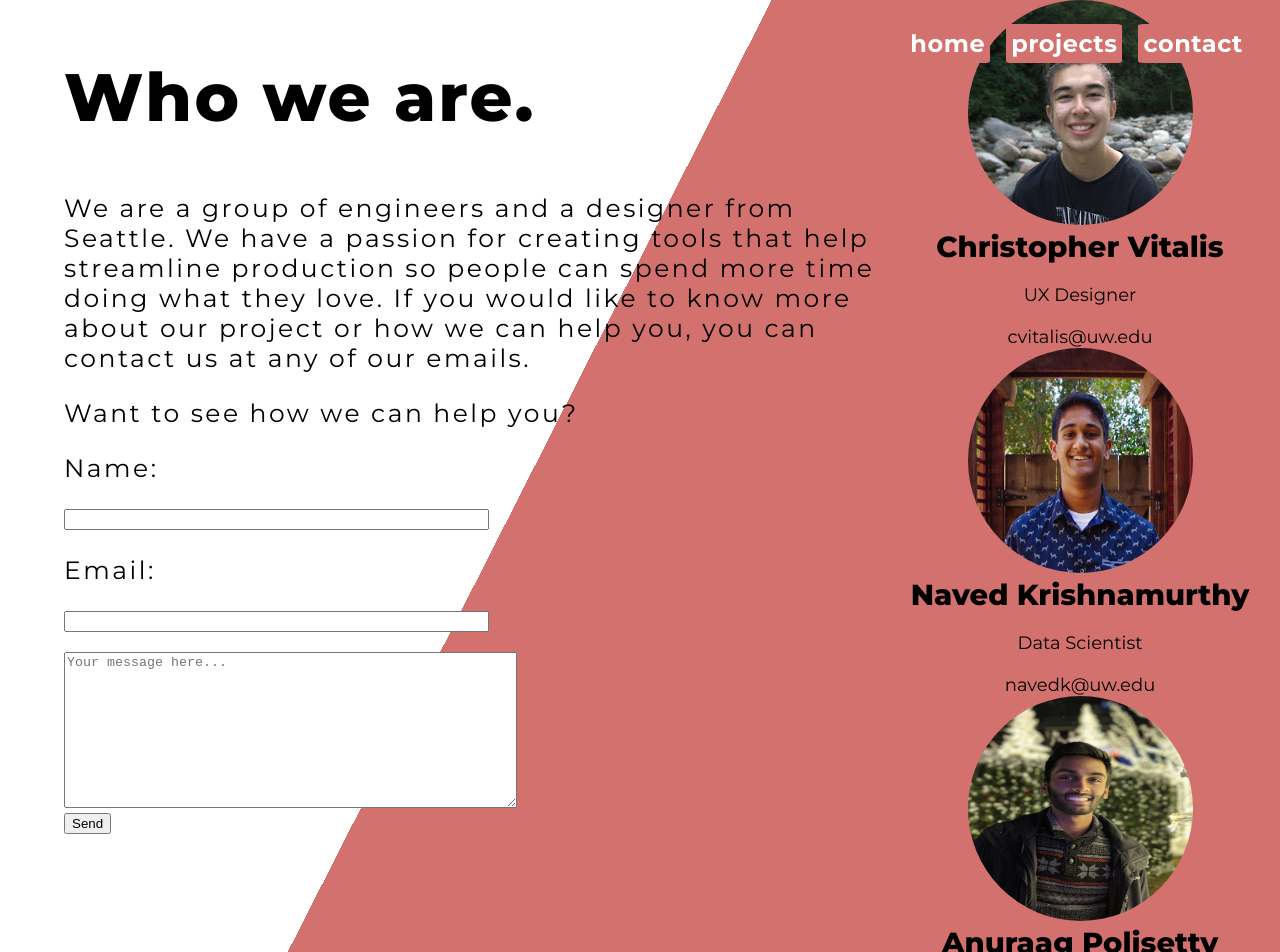
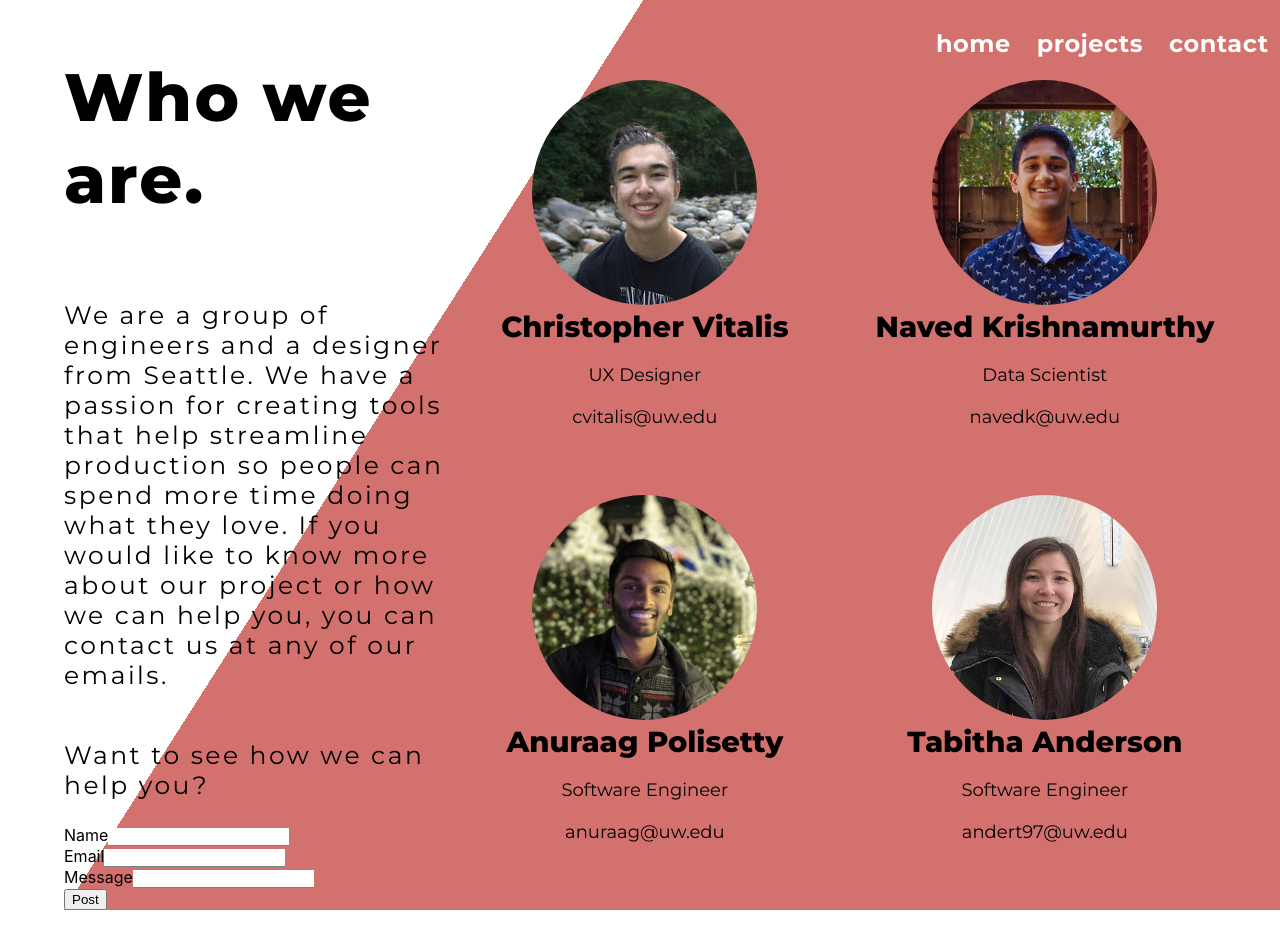
Before and after one commit to anuraagpolisetty/capstone-tanc, a React (Create React App) app in the folder landing-page/: page /#/about in a window 1280 px wide. Shown: the top 952 px of the page. After the commit the page ends 910 px from the top, so only its background shows below. Built offline with nearby package versions, Linux system fonts and the light colour scheme.

Commit message:
Changed about page avatar layout

```diff
--- a/landing-page/src/components/About.js
+++ b/landing-page/src/components/About.js
@@ -4,6 +4,8 @@ import anuraag from '../img/AnuraagTemp.jpg';
 import chris from '../img/ChrisTemp.jpg';
 import tabitha from '../img/TabithaTemp.jpg';
 import './css/About.css';
+import {FormGroup, ControlLabel, FormControl} from 'react-bootstrap'
+
 class About extends Component{
 render(){
 let heading = "Who we are."
@@ -20,30 +22,39 @@ return(
          <p className = "message">Want to see how we can help you?</p>
       </div>
       <div className = "message">
-         <form action="" method="POST">
-            <div>
-               <p>Name: </p>
+         {/* <form action="" method="POST"> */}
+         <div className="form-group">
+                    <label>Name</label>
+                    <input className="form-control"
+                        name="name"
+                        // onChange={(event) => { handleChange(event) }}
+                    />
                 </div>
-            <label>
-            <input id="name" type="text" name="name" size="50"></input>
-            </label>
-            <br></br>
-            <div>
-               <p>Email: </p>
+
+                <div className="form-group">
+                    <label>Email</label>
+                    <input className="form-control"
+                        name="email"
+                        // onChange={(event) => { handleChange(event) }}
+                    />
                 </div>
-            <label>
-            <input id="email" type="email" name="_replyto" size="50"></input>
-            </label>
-            <br></br>
-            <br></br>
-            <textarea className="textarea" name="message" rows="10" cols="54" placeholder="Your message here..."></textarea>
-            <br/>
-            <input id="submit" type="submit" value="Send" ></input>
-         </form>
+                <div className="form-group">
+                    <label>Message</label>
+                    <input className="form-control"
+                        name="email"
+                        // onChange={(event) => { handleChange(event) }}
+                    />
+                </div>
+
+            <button className="btn btn-primary mr-2 red darken-3" >
+                  {/* value={newPost} onClick={() => this.createNewPost(newPost)}> */}
+                  Post
+               </button>
+         {/* </form> */}
       </div>
    </div>
    <div className="avatars-container">
-
+      <div className="avatars-upper-row">
          <div className = "item">
             <img src={chris} alt="Avatar"></img>
             <span className="caption">Christopher Vitalis</span>
@@ -51,6 +62,7 @@ return(
             <span className ="job">UX Designer</span>
             <br></br>
             <span className ="job">cvitalis@uw.edu</span>
+         </div>
       </div>
       <div className = "item">
          <img src={naved} alt="Avatar"></img>
@@ -60,6 +72,8 @@ return(
          <br></br>
          <span className ="job">navedk@uw.edu</span>
       </div>
+
+      <div className="avatars-lower-row">
          <div className = "item">
             <img src={anuraag} alt="Avatar"></img>
             <span className="caption">Anuraag Polisetty</span>
@@ -77,6 +91,7 @@ return(
             <span className ="job">andert97@uw.edu</span>
          </div>
       </div>
+   </div>
 
 </div>
 );
--- a/landing-page/src/components/Content.js
+++ b/landing-page/src/components/Content.js
@@ -11,9 +11,9 @@ class Content extends Component {
         <div className="page-container">
           <Splash/>
         </div>
-        <div className="page-container">
+        <div className="page-container content-2">
           <div className='content-2'>
-            <div className="text">
+            <div className="shaped">
               <Text
                 heading="Why does it matter?"
                 paragraph="That's a good question! Locally, 1 in 4 people in
--- a/landing-page/src/components/NavBar.js
+++ b/landing-page/src/components/NavBar.js
@@ -10,32 +10,35 @@ class NavBar extends Component {
       links: [
         {path: "", text: "Home", isActive: false},
         {path: "about", text: "About", isActive: false},
-      ]
+      ],
+      backgroundTriangle: true
     }
   }
 
   handleClick(i) {
-    const links = this.state.links.slice();
-    for (const j in links) {
-      links[j].isActive = i === j ;
+    // const links = this.state.links.slice();
+    console.log(i.target.name)
+    if(i.target.name == "Home") {
+
     }
-    this.setState({links: links});
+    // for (const j in links) {
+    //   links[j].isActive = i === j ;
+    // }
+    // this.setState({links: links});
   }
 
   render() {
     return(
       <div className="navigation-bar">
-        {/* <Button>about</Button>
-        <Button>contact</Button> */}
         <Nav>
           <NavItem>
-            <Link to={{pathname: "./"}}>home</Link>
+            <Link to={{pathname: "./"}} name="Home" onClick={this.handleClick}>home</Link>
           </NavItem>
           <NavItem>
-            <Link to={{pathname: "./"}}>projects</Link>
+            <Link to={{pathname: "./"}} name="Projects" onClick={this.handleClick}>projects</Link>
           </NavItem>
           <NavItem>
-            <Link to={{pathname: "./about"}}>contact</Link>
+            <Link to={{pathname: "./about"}} name="Contact" value="Contact" onClick={this.handleClick}>contact</Link>
           </NavItem>
         </Nav>
 
--- a/landing-page/src/components/css/About.css
+++ b/landing-page/src/components/css/About.css
@@ -1,10 +1,15 @@
 .about-container {
     display: flex;
     flex-direction: row;
-    /* max-width: 25px; */
 }
 
-.about-container img {
+.about-container-text {
+    display: flex;
+    flex-direction: column;
+    width: 60%;
+}
+
+.avatars-container img {
     width: 225px;
     height: 225px;
     border-radius: 50%;
@@ -13,6 +18,7 @@
 .avatars-container {
     display: flex;
     flex-flow: row wrap;
+    padding-top: 5em;
 }
 .caption {
     display: block;
@@ -36,3 +42,17 @@ div.item {
 .message {
     text-align: left;
 }
+
+.form-control {
+    border: none;
+    border-bottom: 1px solid gray;
+}
+
+.input {
+    text-underline-position: under;
+}
+
+textarea {
+    border: none;
+    /* border-bottom: 1px solid gray; */
+}
--- a/landing-page/src/components/css/Content.css
+++ b/landing-page/src/components/css/Content.css
@@ -38,7 +38,7 @@ p {
   flex-direction: row;
   justify-content: space-around;
   margin-left: 0px;
-  margin-top: 50px;
+  margin-bottom: 5em;
   /* margin-right: 50px; */
   /* padding-right: 50px; */
 
@@ -46,13 +46,12 @@ p {
 
 
 
-.content-2 .container {
-  /* margin-right: 50px; */
-}
+/* .shaped {
+  background-color: red;
+  shape-outside: polygon(0 0, 100% 0, 10% 100%, 30% 100%);
+  shape-margin: 20px;
+} */
 
-.header-2 {
-
-}
 
 .subheader-2 {
   /* padding-right: 200px; */
@@ -61,16 +60,16 @@ p {
 
 
 .content-2-img {
-  margin-left: 150px;
-  padding-right: 150px;
+  margin-left: 100px;
+  padding-right: 50px;
   /* shape-outside: polygon(0 0, 0 20px, 30px 60px);
   height: 20px; */
   /* float: left; */
 }
 
 img {
-  max-width: 700px;
-  max-height: 600px;
+  max-width: 750px;
+  max-height: 700px;
   /* margin-top: 100px; */
 }
 
--- a/landing-page/src/components/css/NavBar.css
+++ b/landing-page/src/components/css/NavBar.css
@@ -5,7 +5,7 @@ button {
 .nav {
    display: flex;
    justify-content: flex-end;
-   width:90%;
+   width:92%;
    position: fixed;
 }
 
--- a/landing-page/src/components/css/Splash.css
+++ b/landing-page/src/components/css/Splash.css
@@ -4,10 +4,15 @@
    justify-content: space-around;
    /* margin-left: 50px; */
    margin-right: 25px;
-   /* margin-top: 120px; */
+   margin-bottom: 10em;
  }
 
  .content-1 .text {
    padding-right: 100px;
    /* padding-left: 50px; */
  }
+
+ .content-1 img {
+   max-width: 700px;
+   max-height: 600px;
+ }
```
Also changed, not shown: landing-page/src/components/App.js (+4 -4 lines), landing-page/src/img/AnuraagTemp.jpg, landing-page/src/img/NavedTemp.jpg. Lines whose indentation alone changed are shown as unchanged.
